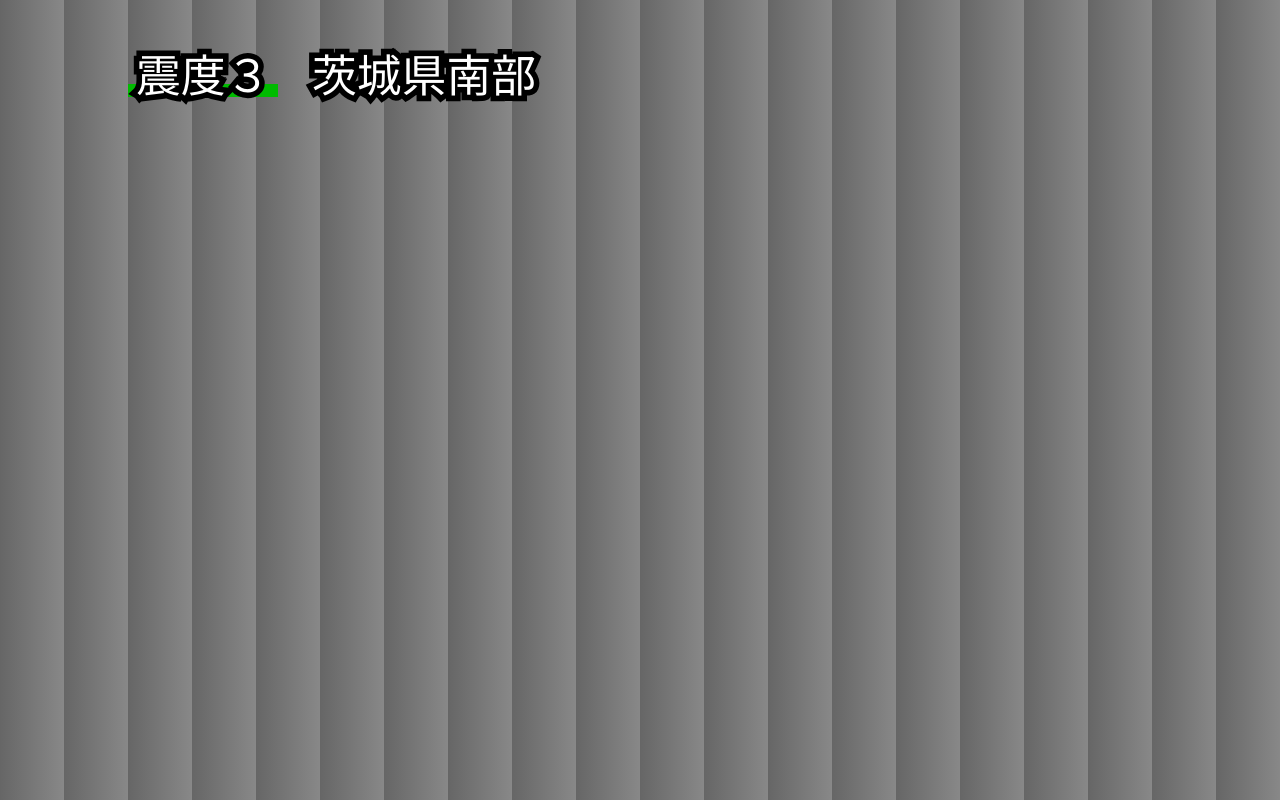
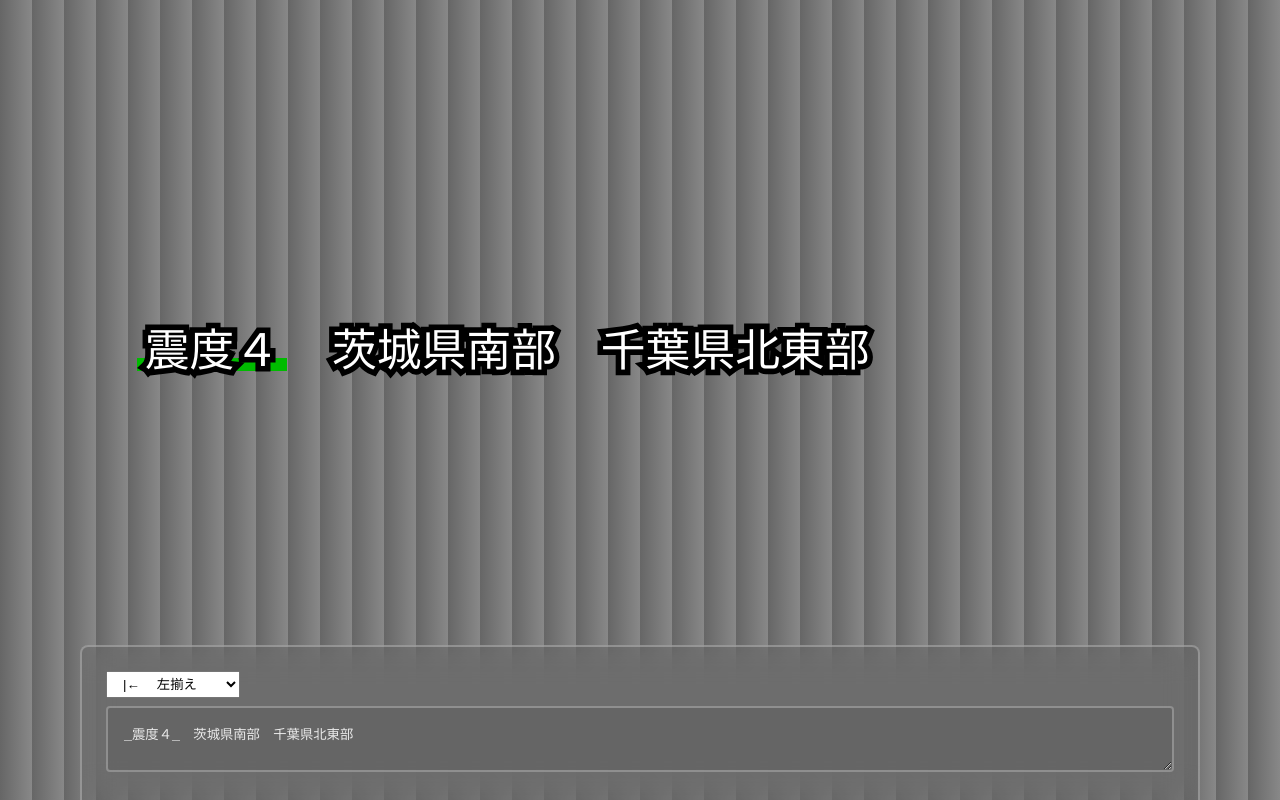
Before and after one commit to neko0062/tv-super-telop, a plain HTML site: page index.html in a window 1280 px wide. Drawn offline with Linux system fonts and the light colour scheme.

Commit message:
エディタ追加、過去バージョンを移動

```diff
--- a/index.html
+++ b/index.html
@@ -16,24 +16,32 @@
     html, body {
       height: 100%;
       background: linear-gradient(to right, #666, #888);
-      background-size: 5%;
+      background-size: 2.5%;
       font: sans-serif;
     }
 
+    body {
+      display: grid;
+      padding: 3rem;
+      padding-bottom: 0;
+      grid-template-rows: 1fr max-content;
+      place-items: center;
+      font-family: "LINE Seed JP_TTF";
+    }
+
     .super-telop {
-      position: fixed;
-      max-width: 80%;
-      top: 5%;
-      left: 50%;
-      transform: translateX(-50%);
+      position: relative;
+      max-width: 85%;
 
-      font-family: "LINE Seed JP_TTF";
       font-size: 3.5vw;
-
       user-select: none;
 
       &[data-text-align="left"] {
         width: 100%;
+      }
+      &[data-text-align="right"] {
+        width: 100%;
+        text-align: right;
       }
 
       .outline {
@@ -51,10 +59,10 @@
       }
 
       /* カスタム */
-      span.underline {
+      .underline {
         padding-inline: 0.5rem;
       }
-      .outline span.underline {
+      .outline .underline {
         position: relative;
         z-index: 0;
 
@@ -65,6 +73,7 @@
           inset: 0;
           z-index: -1;
 
+          --bg-color: #0b0;
           --bg-start: 65%;
           --bg-end: 90%;
           background: linear-gradient(to bottom,
@@ -72,6 +81,45 @@
                                       var(--bg-color) var(--bg-start),
                                       var(--bg-color) var(--bg-end),
                                       transparent var(--bg-end));
+        }
+      }
+    }
+
+    .editor {
+      display: flex;
+      flex-direction: column;
+      gap: 0.5rem;
+      width: calc(100% - 4rem);
+      padding: 1.5rem;
+      border: 2px solid #fff4;
+      border-bottom: none;
+      border-radius: 0.5rem;
+      border-bottom-left-radius: 0;
+      border-bottom-right-radius: 0;
+      background: #5554;
+      backdrop-filter: blur(16px);
+      color: #fffd;
+
+      label {
+        margin-inline-end: 1rem;
+        color: white;
+      }
+
+      .dropdown {
+        padding: 0.25rem 0.75rem;
+      }
+
+      #telop-data-input {
+        width: 100%;
+        padding: 1rem;
+        border-radius: 0.25rem;
+        border: solid 2px #fff4;
+        background: #0001;
+        color: inherit;
+
+        &::placeholder {
+          font-weight: normal;
+          color: #fff6;
         }
       }
     }
@@ -90,5 +138,62 @@
       茨城県南部
     </p>
   </div>
+  <div class="editor">
+    <p>
+      <select id="option-text-align" class="dropdown">
+        <option value="left" selected>|←　 左揃え</option>
+        <option value="center">→|← 中央揃え</option>
+        <option value="right">　→| 右揃え</option>
+      </select>
+    </p>
+    <p>
+      <textarea rows="2" id="telop-data-input" placeholder="表示テキスト">_震度４_　茨城県南部　千葉県北東部</textarea>
+    </p>
+  </div>
+  <script>
+    const $editor = document.querySelector(".editor");
+    const $optionTextAlign = $editor.querySelector("#option-text-align");
+    const $telopDataInput = $editor.querySelector("#telop-data-input");
+
+    const $telopContainer = document.querySelector(".super-telop");
+
+    function convertTelopDataToHTML(telopData) {
+      let content = telopData;
+      content = content.replaceAll("\n", "<br>");
+      content = replaceToTag(content, "_", "span", "underline");
+
+      return `
+        <p class="outline">${content}</p>
+        <p class="text">${content}</p>
+      `;
+    }
+
+    function replaceToTag(originalString, targetChar, tagName, className) {
+      return originalString
+        .replaceAll(
+          new RegExp(`${targetChar}.*?${targetChar}`, "g"),
+          (s) => {
+            return s
+              .replaceAll(targetChar, "<>") // _content_ → <>content<>
+              .replace("<>", `<${tagName} class="${className}">`) // <tagName class="">content<>
+              .replace("<>", `</${tagName}>`) // <tagName class="">content</tagName>
+          }
+        )
+    }
+
+    function updateTelop() {
+      const textAlign = $optionTextAlign.value;
+      const telopData = $telopDataInput.value;
+
+      const html = convertTelopDataToHTML(telopData);
+
+      $telopContainer.dataset.textAlign = textAlign;
+      $telopContainer.innerHTML = html;
+    }
+
+    $optionTextAlign.addEventListener("change", updateTelop);
+    $telopDataInput.addEventListener("input", updateTelop);
+    window.addEventListener("load", updateTelop);
+  </script>
 </body>
-</html>
+</html
```
Also changed, not shown: test/index_v0.html (added, +94 -0 lines), test/index_v1.html (added, +53 -0 lines).
